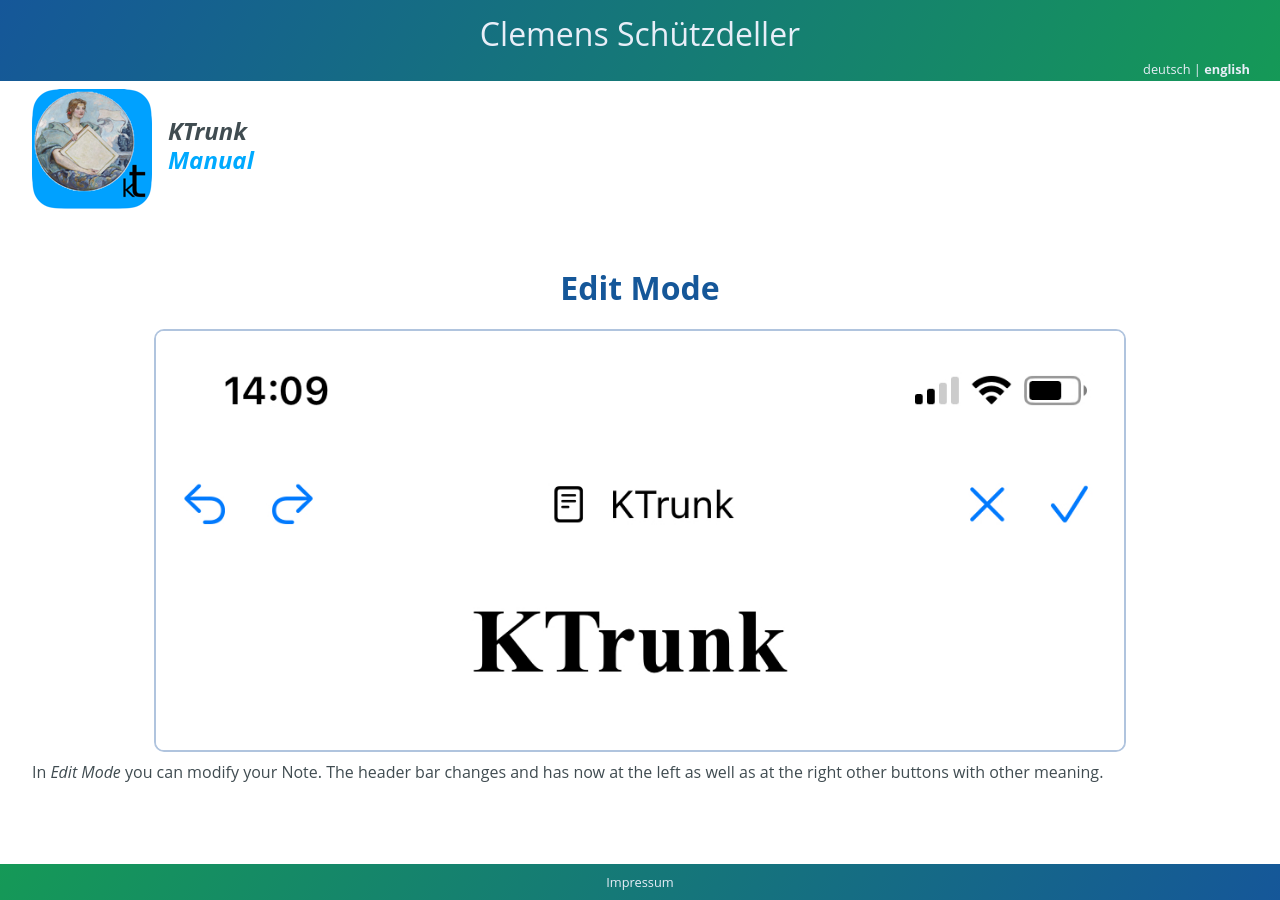
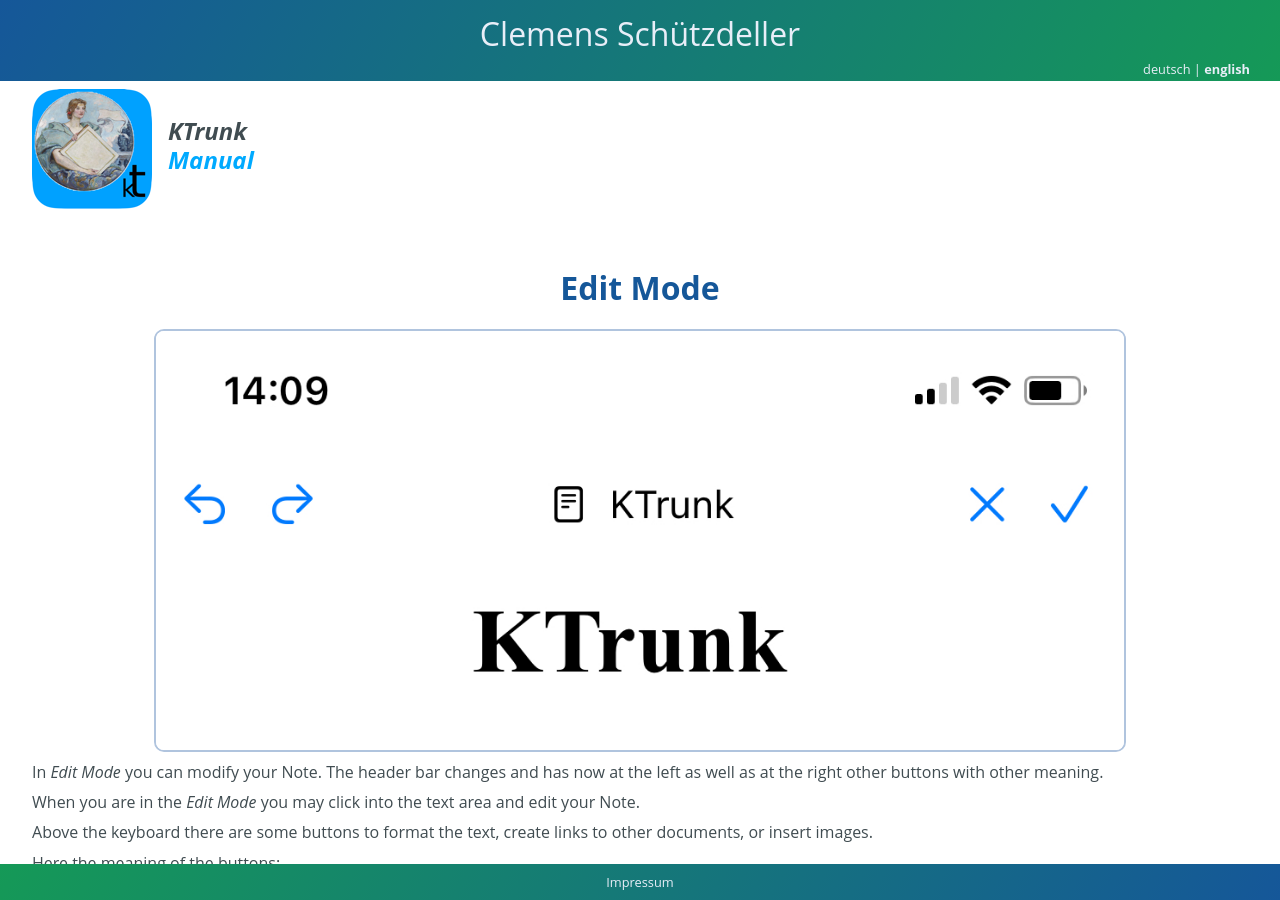
Before and after one commit to cs-LA/home, a Jekyll site: the page built from KTrunk/Manual/EditMode.md, in a window 1280 px wide. Built offline with Jekyll 4.4.1, drawn with Linux system fonts in a browser that asks for light colours; our own code applies the rules of GitHub Pages for plain Markdown files.

Commit message:
Update EditMode.md

```diff
--- a/KTrunk/Manual/EditMode.md
+++ b/KTrunk/Manual/EditMode.md
@@ -18,3 +18,18 @@
 
 <span class="en">In <i>Edit Mode</i> you can modify your Note. The header bar changes and has now at the left as well as at the right other buttons with other meaning.</span>
 <span class="de">Im <i>Bearbeitungs-Modus</i> kann man seine Notizen bearbeiten. Der Kopf-Bereich ändert sich und hat nun sowohl links als auch rechts andere Schaltflächen mit anderer Bedeutung.</span>
+
+<span class="en">When you are in the <i>Edit Mode</i> you may click into the text area and edit your Note.</span>
+<span class="de">Im <i>Bearbeitungs-Modus</i> kann man in den Text-Bereich klicken und die Notiz bearbeiten.</span>
+
+<span class="en">Above the keyboard there are some buttons to format the text, create links to other documents, or insert images.</span>
+<span class="de">Oberhalb der Tastatur sind ein paar Schaltflächen, um den Text zu formatieren, Links zu anderen Dokumenten zu erstellen oder um Bilder einzufügen.</span>
+
+<span class="en">Here the meaning of the buttons:</span>
+<span class="de">Hier die Bedeutung der Schaltflächen:</span>
+
+<span class="en"></span>
+<span class="de"></span>
+
+<span class="en"></span>
+<span class="de"></span>
```
